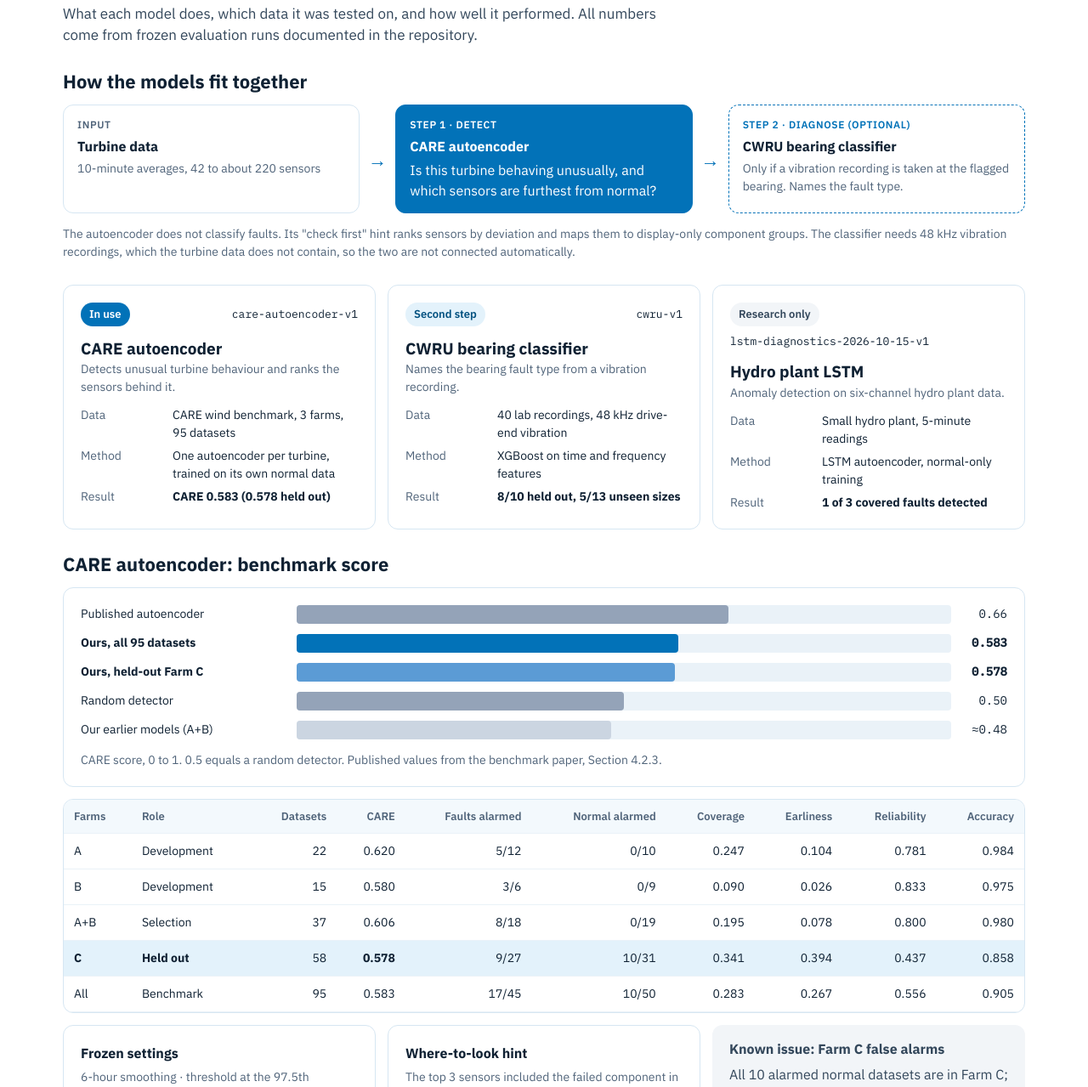
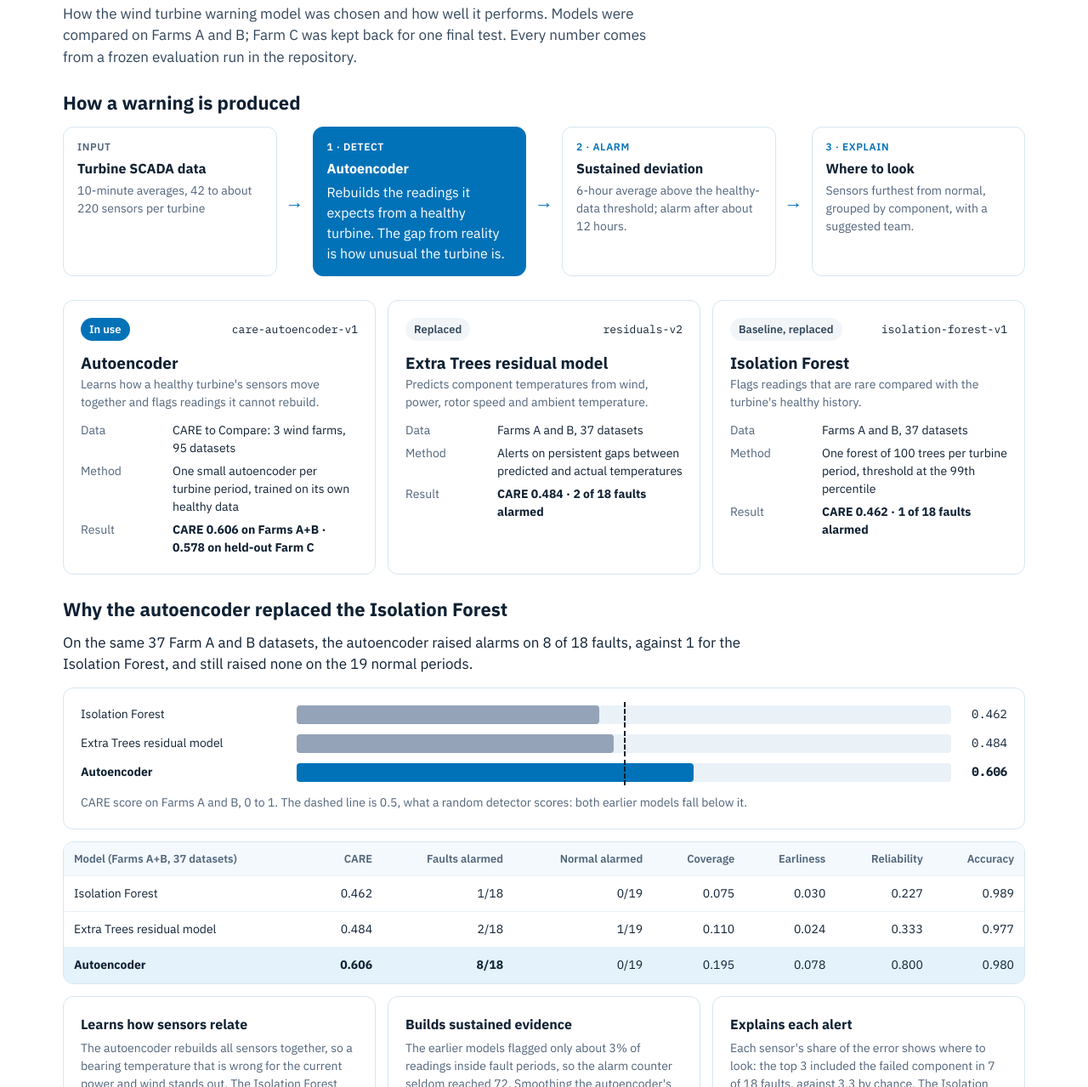
Before and after one commit to timkm-dev/hydropredict, a website with bundled scripts: page frontend/models.html in a window 1280 px wide. Shown: the part 181-1460 px from the top of the page at 85% size. Built offline with nearby package versions, Linux system fonts and the light colour scheme; no server answers.

Commit message:
feat(frontend): focus the Models page on wind and the Isolation Forest comparison
The project now covers wind turbines only, so the Models page drops the
CWRU bearing classifier and the hydro plant LSTM, and the Research menu
(hydro and bearing pages) is removed from the page headers. The pages
themselves stay in place for the existing access-control tests.

The page now shows how a warning is produced (detect, alarm, explain)
and why the autoencoder replaced the earlier models: on the same 37 Farm
A and B datasets it scored CARE 0.606 and alarmed on 8 of 18 faults,
against 0.462 and 1 of 18 for the Isolation Forest and 0.484 and 2 of 18
for the Extra Trees residual model, with the CARE components for each.
A note states that the autoencoder's settings were chosen on these farms
and gives its untouched Farm C score (0.578).

```diff
--- a/frontend/models.html
+++ b/frontend/models.html
@@ -8,9 +8,8 @@
   <script type="module" src="site.js"></script>
   <style>
     .flow { display: flex; flex-wrap: wrap; align-items: stretch; gap: 10px; }
-    .flow .card { flex: 1 1 200px; display: flex; flex-direction: column; gap: 4px; padding: 14px 16px; }
+    .flow .card { flex: 1 1 180px; display: flex; flex-direction: column; gap: 4px; padding: 14px 16px; }
     .flow .card.detect { background: var(--sky); border-color: var(--sky); color: #FFFFFF; }
-    .flow .card.diagnose { border-style: dashed; border-color: var(--sky); }
     .flow .arrow { display: flex; align-items: center; color: var(--sky); font-size: 22px; }
     .flow small { font-size: 12px; font-weight: 600; text-transform: uppercase; letter-spacing: .05em; }
     .model dl { margin: 0; display: grid; grid-template-columns: 96px 1fr; gap: 6px 12px; font-size: 14px; }
@@ -19,11 +18,13 @@
     .bars { display: flex; flex-direction: column; gap: 12px; }
     .bars div { display: flex; flex-wrap: wrap; align-items: center; gap: 6px 14px; font-size: 14px; }
     .bars .name { flex: 0 0 240px; }
-    .bars .track { flex: 1 1 300px; height: 22px; background: var(--line-soft); border-radius: 4px; }
+    .bars .track { flex: 1 1 300px; height: 22px; background: var(--line-soft); border-radius: 4px; position: relative; }
     .bars .track i { display: block; height: 100%; border-radius: 4px; background: #94A3B8; }
+    .bars .track .chance { position: absolute; top: -4px; bottom: -4px; left: 50%; border-left: 2px dashed var(--ink); }
     .bars .ours .track i { background: var(--sky); }
     .bars .ours { font-weight: 700; }
     .bars .value { flex: 0 0 52px; text-align: right; font-family: 'IBM Plex Mono', monospace; }
+    .lead { font-size: 17px; color: var(--ink); max-width: 860px; }
   </style>
 </head>
 <body>
@@ -35,9 +36,6 @@
         <a href="care.html#/alerts">Alerts</a>
         <a href="care.html#/results">How well it works</a>
         <a href="models.html" aria-current="page">Models</a>
-        <details class="menu"><summary>Research</summary><div>
-          <a href="shp.html">Hydro plant monitoring</a><a href="bearing.html">Bearing diagnosis</a><a href="evidence.html">Hydro evaluation evidence</a>
-        </div></details>
         <a href="admin.html" data-role="admin" hidden>Admin</a>
       </nav>
       <div class="account"><span class="role" id="role"></span><a href="auth.html?profile">Account</a><button type="button" id="logout">Sign out</button></div>
@@ -48,48 +46,77 @@
     <div class="intro">
       <p class="eyebrow">ML Engineer view</p>
       <h1>Models</h1>
-      <p>What each model does, which data it was tested on, and how well it performed. All numbers come from frozen evaluation runs documented in the repository.</p>
+      <p>How the wind turbine warning model was chosen and how well it performs. Models were compared on Farms A and B; Farm C was kept back for one final test. Every number comes from a frozen evaluation run in the repository.</p>
     </div>
 
     <section class="section" aria-labelledby="flow-title">
-      <h2 id="flow-title">How the models fit together</h2>
+      <h2 id="flow-title">How a warning is produced</h2>
       <div class="flow">
-        <div class="card"><small style="color: var(--muted)">Input</small><strong>Turbine data</strong><span class="caption">10-minute averages, 42 to about 220 sensors</span></div>
+        <div class="card"><small style="color: var(--muted)">Input</small><strong>Turbine SCADA data</strong><span class="caption">10-minute averages, 42 to about 220 sensors per turbine</span></div>
         <div class="arrow" aria-hidden="true">→</div>
-        <div class="card detect"><small>Step 1 · Detect</small><strong>CARE autoencoder</strong><span>Is this turbine behaving unusually, and which sensors are furthest from normal?</span></div>
+        <div class="card detect"><small>1 · Detect</small><strong>Autoencoder</strong><span>Rebuilds the readings it expects from a healthy turbine. The gap from reality is how unusual the turbine is.</span></div>
         <div class="arrow" aria-hidden="true">→</div>
-        <div class="card diagnose"><small style="color: var(--sky)">Step 2 · Diagnose (optional)</small><strong>CWRU bearing classifier</strong><span class="caption">Only if a vibration recording is taken at the flagged bearing. Names the fault type.</span></div>
+        <div class="card"><small style="color: var(--sky)">2 · Alarm</small><strong>Sustained deviation</strong><span class="caption">6-hour average above the healthy-data threshold; alarm after about 12 hours.</span></div>
+        <div class="arrow" aria-hidden="true">→</div>
+        <div class="card"><small style="color: var(--sky)">3 · Explain</small><strong>Where to look</strong><span class="caption">Sensors furthest from normal, grouped by component, with a suggested team.</span></div>
       </div>
-      <p class="caption">The autoencoder does not classify faults. Its "check first" hint ranks sensors by deviation and maps them to display-only component groups. The classifier needs 48 kHz vibration recordings, which the turbine data does not contain, so the two are not connected automatically.</p>
     </section>
 
-    <section class="grid" style="--min: 300px" aria-label="Model registry">
+    <section class="grid" style="--min: 300px" aria-label="Models tried">
       <article class="card model section" style="gap: 12px">
         <div class="section-head"><span class="pill alarm">In use</span><code>care-autoencoder-v1</code></div>
-        <div><strong style="font-size: 19px">CARE autoencoder</strong><p class="caption">Detects unusual turbine behaviour and ranks the sensors behind it.</p></div>
-        <dl><dt>Data</dt><dd>CARE wind benchmark, 3 farms, 95 datasets</dd><dt>Method</dt><dd>One autoencoder per turbine, trained on its own normal data</dd><dt>Result</dt><dd><strong>CARE 0.583 (0.578 held out)</strong></dd></dl>
+        <div><strong style="font-size: 19px">Autoencoder</strong><p class="caption">Learns how a healthy turbine's sensors move together and flags readings it cannot rebuild.</p></div>
+        <dl><dt>Data</dt><dd>CARE to Compare: 3 wind farms, 95 datasets</dd><dt>Method</dt><dd>One small autoencoder per turbine period, trained on its own healthy data</dd><dt>Result</dt><dd><strong>CARE 0.606 on Farms A+B · 0.578 on held-out Farm C</strong></dd></dl>
       </article>
       <article class="card model section" style="gap: 12px">
-        <div class="section-head"><span class="pill watch">Second step</span><code>cwru-v1</code></div>
-        <div><strong style="font-size: 19px">CWRU bearing classifier</strong><p class="caption">Names the bearing fault type from a vibration recording.</p></div>
-        <dl><dt>Data</dt><dd>40 lab recordings, 48 kHz drive-end vibration</dd><dt>Method</dt><dd>XGBoost on time and frequency features</dd><dt>Result</dt><dd><strong>8/10 held out, 5/13 unseen sizes</strong></dd></dl>
+        <div class="section-head"><span class="pill normal">Replaced</span><code>residuals-v2</code></div>
+        <div><strong style="font-size: 19px">Extra Trees residual model</strong><p class="caption">Predicts component temperatures from wind, power, rotor speed and ambient temperature.</p></div>
+        <dl><dt>Data</dt><dd>Farms A and B, 37 datasets</dd><dt>Method</dt><dd>Alerts on persistent gaps between predicted and actual temperatures</dd><dt>Result</dt><dd><strong>CARE 0.484 · 2 of 18 faults alarmed</strong></dd></dl>
       </article>
       <article class="card model section" style="gap: 12px">
-        <div class="section-head"><span class="pill normal">Research only</span><code>lstm-diagnostics-2026-10-15-v1</code></div>
-        <div><strong style="font-size: 19px">Hydro plant LSTM</strong><p class="caption">Anomaly detection on six-channel hydro plant data.</p></div>
-        <dl><dt>Data</dt><dd>Small hydro plant, 5-minute readings</dd><dt>Method</dt><dd>LSTM autoencoder, normal-only training</dd><dt>Result</dt><dd><strong>1 of 3 covered faults detected</strong></dd></dl>
+        <div class="section-head"><span class="pill normal">Baseline, replaced</span><code>isolation-forest-v1</code></div>
+        <div><strong style="font-size: 19px">Isolation Forest</strong><p class="caption">Flags readings that are rare compared with the turbine's healthy history.</p></div>
+        <dl><dt>Data</dt><dd>Farms A and B, 37 datasets</dd><dt>Method</dt><dd>One forest of 100 trees per turbine period, threshold at the 99th percentile</dd><dt>Result</dt><dd><strong>CARE 0.462 · 1 of 18 faults alarmed</strong></dd></dl>
       </article>
     </section>
 
+    <section class="section" aria-labelledby="compare-title">
+      <h2 id="compare-title">Why the autoencoder replaced the Isolation Forest</h2>
+      <p class="lead">On the same 37 Farm A and B datasets, the autoencoder raised alarms on 8 of 18 faults, against 1 for the Isolation Forest, and still raised none on the 19 normal periods.</p>
+      <div class="card section">
+        <div class="bars" role="img" aria-label="CARE score on Farms A and B: Isolation Forest 0.462, Extra Trees residual model 0.484, random detector 0.50, autoencoder 0.606">
+          <div><span class="name">Isolation Forest</span><span class="track"><i style="width: 46.2%"></i><span class="chance"></span></span><span class="value">0.462</span></div>
+          <div><span class="name">Extra Trees residual model</span><span class="track"><i style="width: 48.4%"></i><span class="chance"></span></span><span class="value">0.484</span></div>
+          <div class="ours"><span class="name">Autoencoder</span><span class="track"><i style="width: 60.6%"></i><span class="chance"></span></span><span class="value">0.606</span></div>
+        </div>
+        <p class="caption">CARE score on Farms A and B, 0 to 1. The dashed line is 0.5, what a random detector scores: both earlier models fall below it.</p>
+      </div>
+      <div class="table-wrap">
+        <table>
+          <thead><tr><th class="text">Model (Farms A+B, 37 datasets)</th><th>CARE</th><th>Faults alarmed</th><th>Normal alarmed</th><th>Coverage</th><th>Earliness</th><th>Reliability</th><th>Accuracy</th></tr></thead>
+          <tbody>
+            <tr><td class="text">Isolation Forest</td><td>0.462</td><td>1/18</td><td>0/19</td><td>0.075</td><td>0.030</td><td>0.227</td><td>0.989</td></tr>
+            <tr><td class="text">Extra Trees residual model</td><td>0.484</td><td>2/18</td><td>1/19</td><td>0.110</td><td>0.024</td><td>0.333</td><td>0.977</td></tr>
+            <tr class="highlight"><td class="text"><strong>Autoencoder</strong></td><td><strong>0.606</strong></td><td><strong>8/18</strong></td><td>0/19</td><td>0.195</td><td>0.078</td><td>0.800</td><td>0.980</td></tr>
+          </tbody>
+        </table>
+      </div>
+      <div class="grid" style="--min: 260px">
+        <div class="card section" style="gap: 6px"><strong>Learns how sensors relate</strong><span class="caption">The autoencoder rebuilds all sensors together, so a bearing temperature that is wrong for the current power and wind stands out. The Isolation Forest flags rare readings, and a healthy turbine in a storm is rare too.</span></div>
+        <div class="card section" style="gap: 6px"><strong>Builds sustained evidence</strong><span class="caption">The earlier models flagged only about 3% of readings inside fault periods, so the alarm counter seldom reached 72. Smoothing the autoencoder's error over 6 hours gives steadier evidence.</span></div>
+        <div class="card section" style="gap: 6px"><strong>Explains each alert</strong><span class="caption">Each sensor's share of the error shows where to look: the top 3 included the failed component in 7 of 18 faults, against 3.3 by chance. The Isolation Forest gives one score per reading.</span></div>
+      </div>
+      <p class="caption">Same farms and the same scoring code for all three. The autoencoder's two alarm settings were chosen on these farms, so its A+B score is slightly optimistic; on untouched Farm C it scored 0.578, still above both earlier models.</p>
+    </section>
+
     <section class="section" aria-labelledby="care-title">
-      <h2 id="care-title">CARE autoencoder: benchmark score</h2>
+      <h2 id="care-title">Autoencoder: benchmark score</h2>
       <div class="card section">
         <div class="bars">
           <div><span class="name">Published autoencoder</span><span class="track"><i style="width: 66%"></i></span><span class="value">0.66</span></div>
           <div class="ours"><span class="name">Ours, all 95 datasets</span><span class="track"><i style="width: 58.3%"></i></span><span class="value">0.583</span></div>
           <div class="ours"><span class="name">Ours, held-out Farm C</span><span class="track"><i style="width: 57.8%; background: #5B9BD5"></i></span><span class="value">0.578</span></div>
           <div><span class="name">Random detector</span><span class="track"><i style="width: 50%"></i></span><span class="value">0.50</span></div>
-          <div><span class="name">Our earlier models (A+B)</span><span class="track"><i style="width: 48%; background: #CBD5E1"></i></span><span class="value">≈0.48</span></div>
         </div>
         <p class="caption">CARE score, 0 to 1. 0.5 equals a random detector. Published values from the benchmark paper, Section 4.2.3.</p>
       </div>
@@ -112,34 +139,6 @@
       </div>
     </section>
 
-    <section class="section" aria-labelledby="cwru-title">
-      <h2 id="cwru-title">CWRU bearing classifier: held-out recordings</h2>
-      <div class="split">
-        <div class="main table-wrap" style="gap: 0">
-          <table>
-            <thead><tr><th>Recording</th><th class="text">Reference</th><th class="text">Prediction</th></tr></thead>
-            <tbody>
-              <tr><td><code>100.mat</code></td><td class="text">Healthy</td><td class="text">Healthy</td></tr>
-              <tr><td><code>112.mat</code></td><td class="text">Inner race fault</td><td class="text">Inner race fault</td></tr>
-              <tr><td><code>125.mat</code></td><td class="text">Rolling element fault</td><td class="text">Rolling element fault</td></tr>
-              <tr><td><code>138.mat</code></td><td class="text">Outer race fault</td><td class="text">Outer race fault</td></tr>
-              <tr><td><code>177.mat</code></td><td class="text">Inner race fault</td><td class="text">Inner race fault</td></tr>
-              <tr><td><code>192.mat</code></td><td class="text">Rolling element fault</td><td class="text">Rolling element fault</td></tr>
-              <tr class="highlight"><td><code>204.mat</code></td><td class="text">Outer race fault</td><td class="text"><strong>Rolling element fault (wrong)</strong></td></tr>
-              <tr class="highlight"><td><code>217.mat</code></td><td class="text">Inner race fault</td><td class="text"><strong>Rolling element fault (wrong)</strong></td></tr>
-              <tr><td><code>229.mat</code></td><td class="text">Rolling element fault</td><td class="text">Rolling element fault</td></tr>
-              <tr><td><code>241.mat</code></td><td class="text">Outer race fault</td><td class="text">Outer race fault</td></tr>
-            </tbody>
-          </table>
-        </div>
-        <div class="side">
-          <div class="card stat"><strong>8 of 10</strong><span>held-out load recordings correct · macro-F1 0.84</span></div>
-          <div class="quiet-box"><strong style="font-size: 28px">5 of 13</strong><span>on unseen fault sizes · macro-F1 0.375. All twelve 14-mil faults were called rolling element.</span></div>
-          <p class="caption">Laboratory benchmark. Not validated on turbine or hydro plant bearings.</p>
-        </div>
-      </div>
-    </section>
-
     <section class="section" aria-labelledby="ops-title">
       <h2 id="ops-title">Still to build</h2>
       <div class="grid" style="--min: 240px">
```
Also changed, not shown: frontend/admin.html (+0 -3 lines), frontend/care.html (+0 -3 lines).
